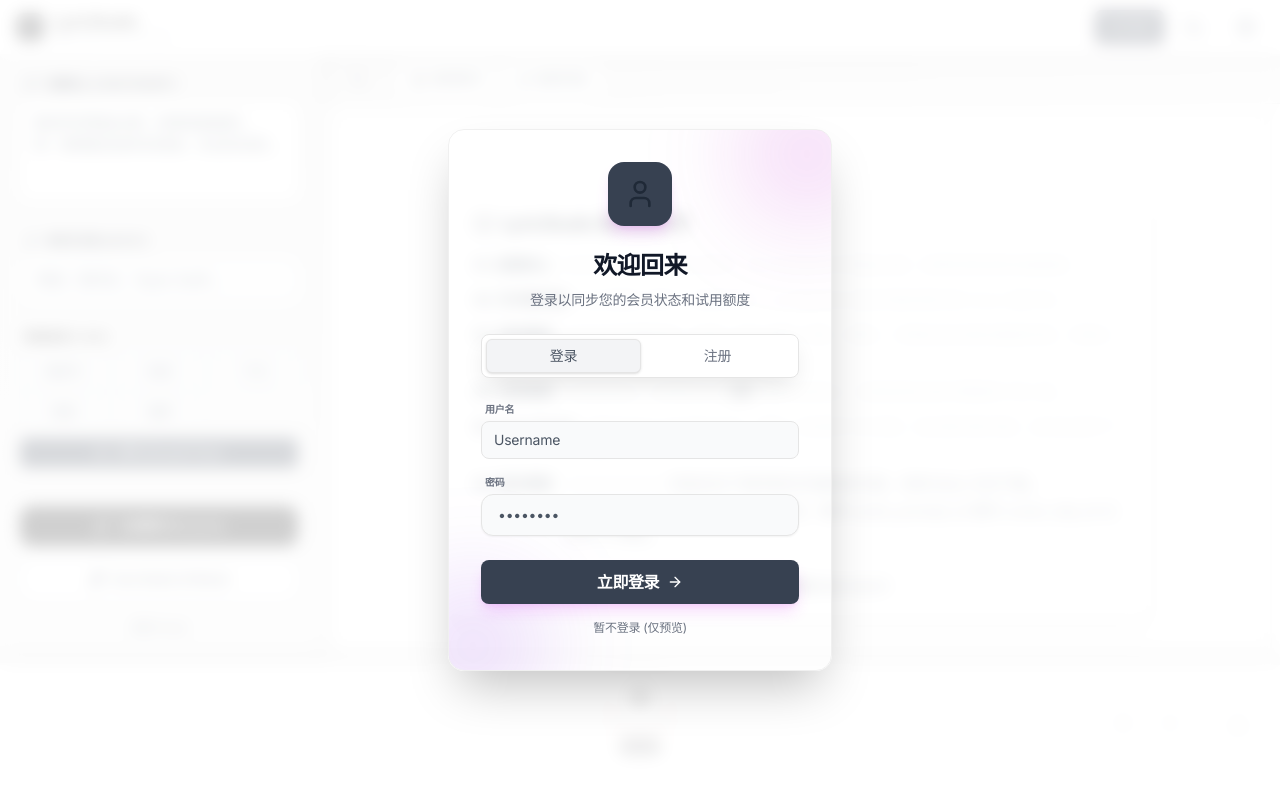
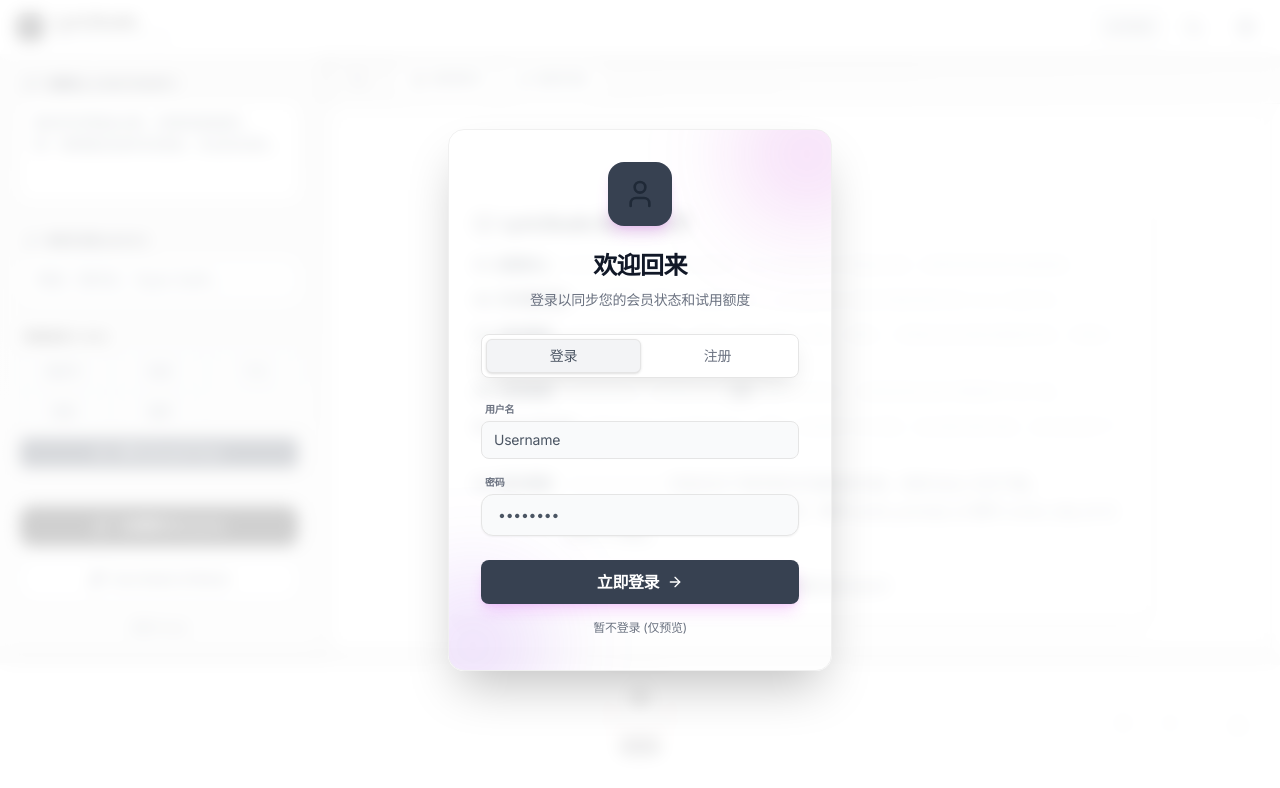
Before and after one commit to chun17590-ui/lyric, a website: page index.html in a window 1280 px wide. Drawn offline with nearby package versions, Linux system fonts and the light colour scheme.

Commit message:
修复会员登录按钮样式为chip-inactive（白色背景深灰文字）

```diff
--- a/index.html
+++ b/index.html
@@ -1385,7 +1385,7 @@
         <div class="flex items-center gap-3">
             <!-- Member/Login Button -->
             <button id="btnMemberLogin" type="button"
-                class="chip-base chip-active px-3 py-1.5 rounded-full cursor-pointer select-none text-sm font-medium transition-all">
+                class="chip-base chip-inactive px-3 py-1.5 rounded-full cursor-pointer select-none text-sm font-medium transition-all">
                 会员登录
             </button>
 
```
